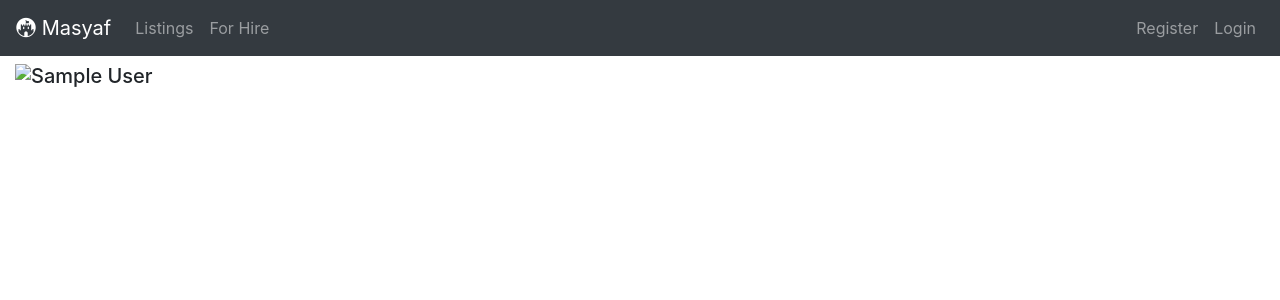
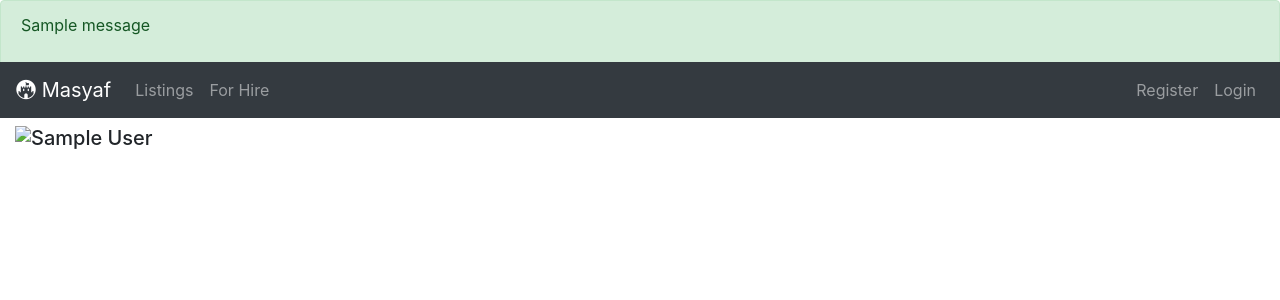
Before and after one commit to areeves9/extractor-jobs, a Django app: template accounts/templates/accounts/siteuser_list.html in a window 1280 px wide. Shown: the top 300 px of the page. Run offline with Django 3.2, Linux system fonts and the light colour scheme; the template is opened without the code that fills it: values that come from a table or form of the project are taken from there, others are empty; tables that the repository leaves empty hold one stand-in row (values such as "Sample post"); one stand-in notice (Sample message) is shown; some libraries are stand-ins or nearby versions.

Commit message:
django message alert job update

```diff
--- a/templates/base.html
+++ b/templates/base.html
@@ -20,6 +20,7 @@
 
 </head>
 <body>
+    {% include "partials/messages.html" %}
     {% include "partials/navbar.html" %}
     <main>
         <div class="container-fluid">
--- /dev/null
+++ b/templates/partials/messages.html
@@ -0,0 +1,7 @@
+{% if messages %}
+<div class="alert alert-success messages mb-n1" role="alert">
+    {% for message in messages %}
+    <p{% if message.tags %} class="{{ message.tags }}"{% endif %}>{{ message }}</p>
+    {% endfor %}
+</div>
+{% endif %}
```
Also changed, not shown: jobs/views.py (+5 -3 lines).
